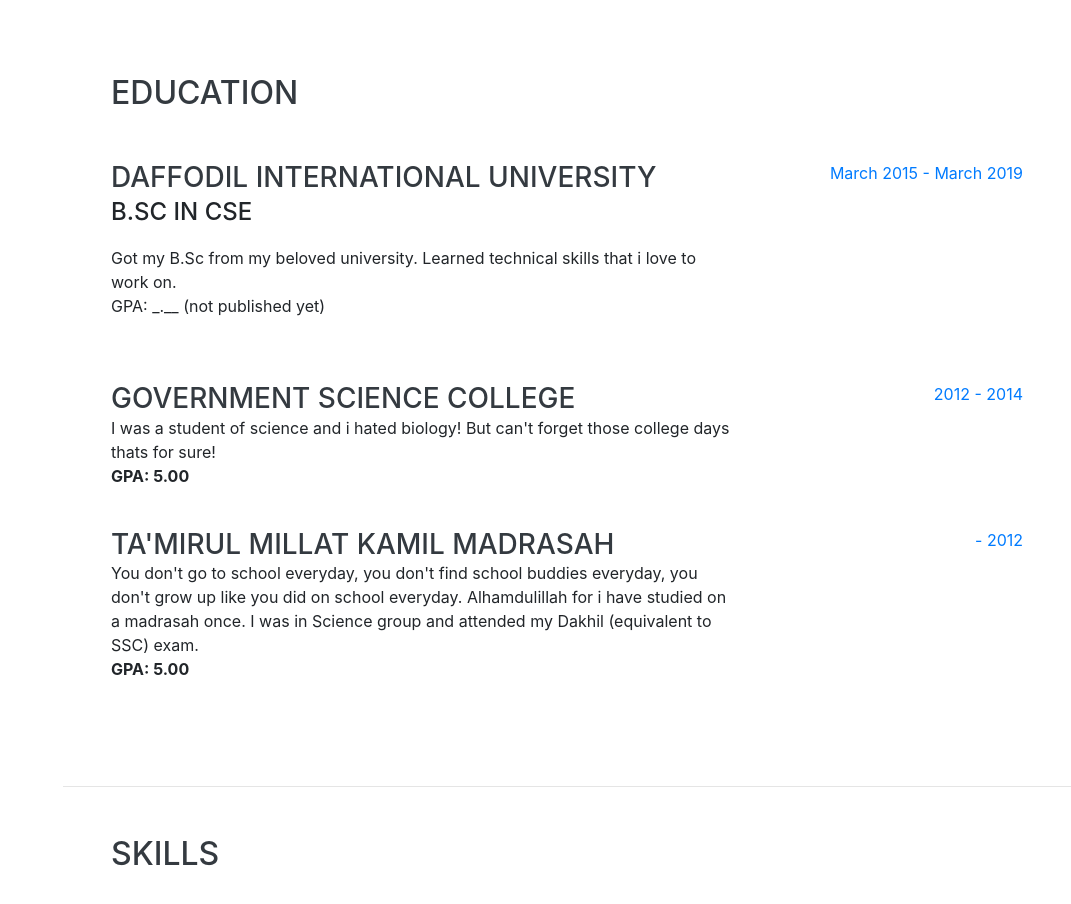
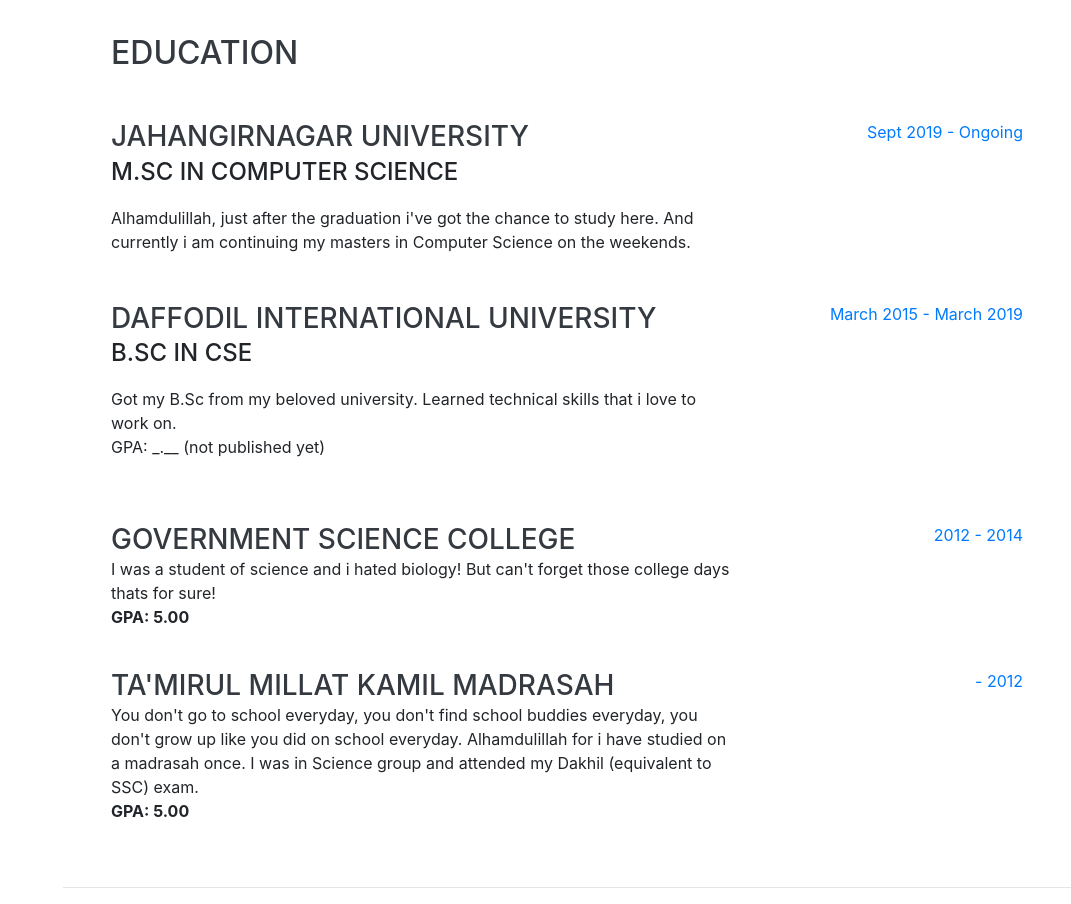
Before and after one commit to Talha5705/talhazubaer, a website with bundled scripts: page index.html in a window 1280 px wide. Shown: the part 3180-4084 px from the top of the page, without its empty margins (209-1280 px from the left). Built offline with nearby package versions, Linux system fonts and the light colour scheme; a web font is replaced by a local one.

Commit message:
Update index.html

```diff
--- a/index.html
+++ b/index.html
@@ -182,6 +182,22 @@
 		<section class="resume-section p-3 p-lg-5 d-flex align-items-center" id="education">
 			<div class="w-100">
 				<h2 class="mb-5">Education</h2>
+
+
+                <div class="resume-item d-flex flex-column flex-md-row justify-content-between mb-5">
+					<div class="resume-content">
+						<h3 class="mb-0">Jahangirnagar University</h3>
+						<div class="subheading mb-3">M.Sc in Computer Science</div>
+						<div>Alhamdulillah, just after the graduation i've got the chance to study here. And currently i am continuing my masters in Computer Science on the weekends.  </div>
+						<!-- <p>GPA: _.__ (not published yet)</p> -->
+					</div>
+					<div class="resume-date text-md-right">
+						<span class="text-primary">Sept 2019 - Ongoing</span>
+					</div>
+				</div>
+
+
+
 				<div class="resume-item d-flex flex-column flex-md-row justify-content-between mb-5">
 					<div class="resume-content">
 						<h3 class="mb-0">Daffodil International University</h3>
@@ -536,6 +552,7 @@
 
     	</section>
     </div>
+
 		<center><div> Talha Zubaer | All Rights Reserved  </div></center>
     <!-- Bootstrap core JavaScript -->
     <script src="vendor/jquery/jquery.min.js"></script>
```
